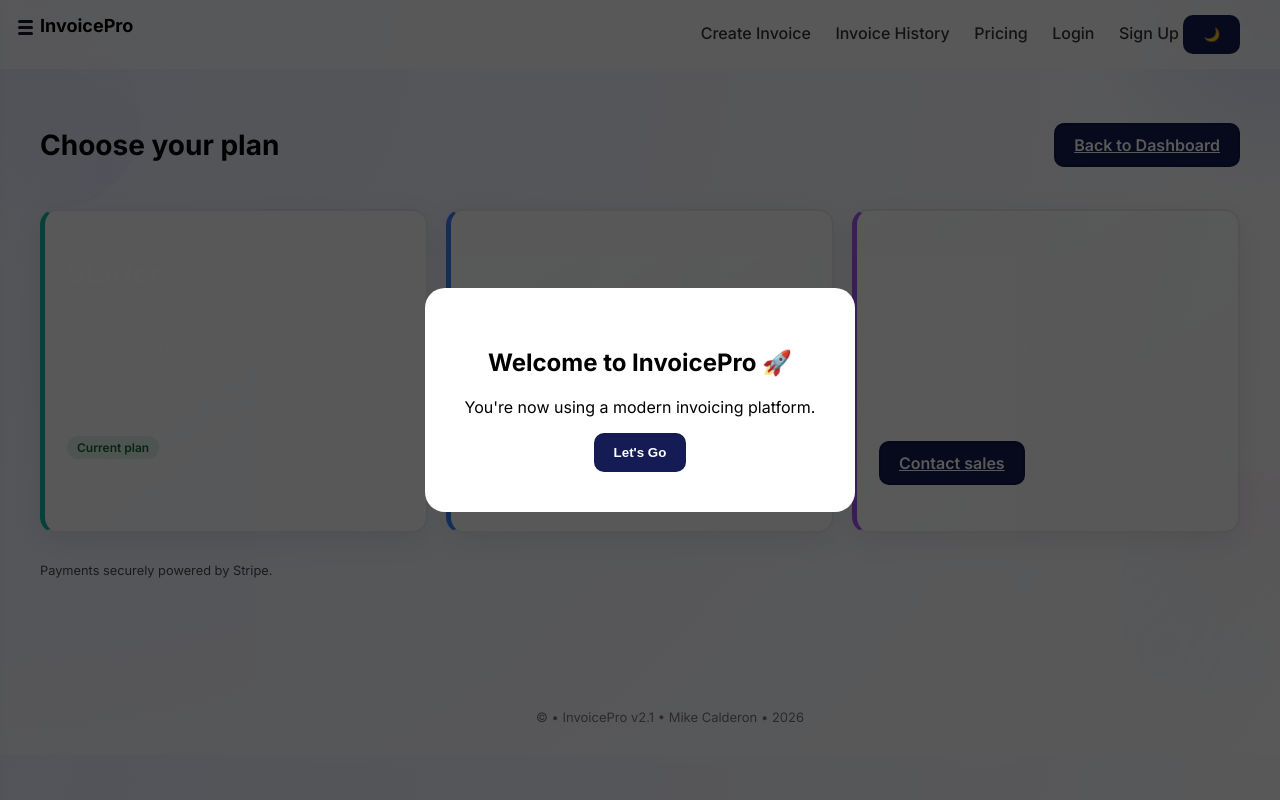
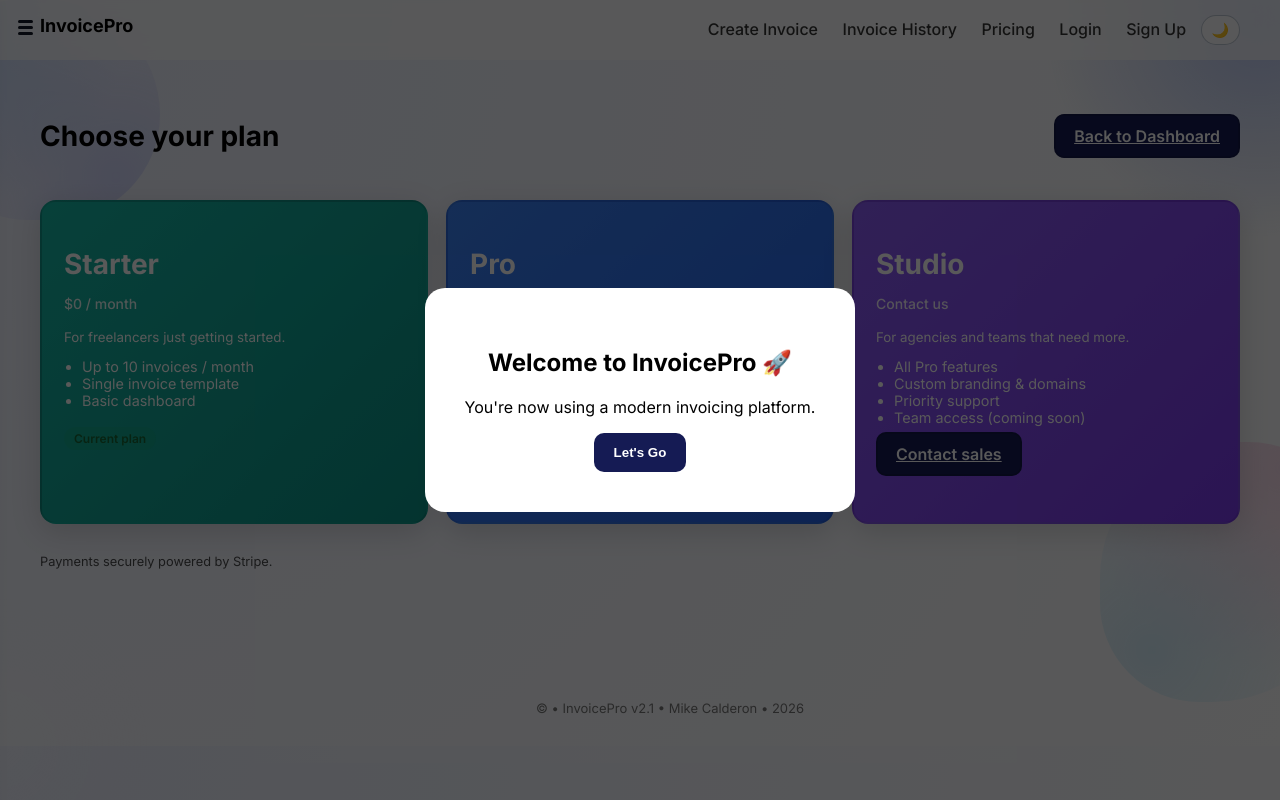
Before and after one commit to mikecalderon742-cell/invoice-app-v2, a Flask app: page /pricing in a window 1280 px wide; the page is wider, and only the part inside the window is pictured. Run offline with Flask 3, Linux system fonts and the light colour scheme; data that the repository does not hold is empty; parts of the project's set-up code (start-up, migrations or seed data) failed here and were passed over; some libraries are stand-ins or nearby versions.

Commit message:
Fix kpi cards

```diff
--- a/static/style.css
+++ b/static/style.css
@@ -356,33 +356,48 @@ body.dark .card {
 }
 
 .card.kpi {
-    backdrop-filter: blur(12px);
     border-radius: 16px;
     padding: 22px;
     position: relative;
     overflow: hidden;
-    background: linear-gradient(
-        145deg,
-        rgba(255,255,255,0.85),
-        rgba(255,255,255,0.55)
-    );
-    box-shadow: 0 8px 30px rgba(0,0,0,0.08);
+    box-shadow: 0 8px 30px rgba(0,0,0,0.15);
     transition: all 0.25s ease;
     border: 2px solid rgba(0,0,0,0.08);
 }
 
+/* 🔥 Solid colored KPI backgrounds (back like before) */
+.card.kpi.orange {
+    background: linear-gradient(135deg,#f97316,#ea580c);
+    color: #fff;
+}
+
+.card.kpi.green {
+    background: linear-gradient(135deg,#22c55e,#16a34a);
+    color: #fff;
+}
+
+.card.kpi.blue {
+    background: linear-gradient(135deg,#3b82f6,#2563eb);
+    color: #fff;
+}
+
+.card.kpi.purple {
+    background: linear-gradient(135deg,#8b5cf6,#7c3aed);
+    color: #fff;
+}
+
+.card.kpi.teal {
+    background: linear-gradient(135deg,#14b8a6,#0d9488);
+    color: #fff;
+}
+
+.card.kpi.red {
+    background: linear-gradient(135deg,#ef4444,#b91c1c);
+    color: #fff;
+}
+
 body.dark .card.kpi {
-    background: linear-gradient(
-        145deg,
-        rgba(30,30,30,0.9),
-        rgba(30,30,30,0.65)
-    );
     border: 2px solid rgba(255,255,255,0.08);
-}
-
-.card.kpi:hover {
-    transform: translateY(-6px);
-    box-shadow: 0 14px 40px rgba(0,0,0,0.15);
 }
 
 .card.kpi h2 {
@@ -393,23 +408,7 @@ body.dark .card.kpi {
 
 .card.kpi p {
     font-size: 14px;
-    opacity: 0.75;
-}
-
-.card.kpi.green { border-left: 5px solid #22c55e; }
-.card.kpi.blue { border-left: 5px solid #3b82f6; }
-.card.kpi.purple { border-left: 5px solid #a855f7; }
-.card.kpi.teal { border-left: 5px solid #14b8a6; }
-
-.card.kpi.red {
-    background: #dc2626;
-    color: white;
-}
-
-.card.kpi.red h2,
-.card.kpi.red p,
-.card.kpi.red small {
-    color: white;
+    opacity: 0.9;
 }
 
 /* KPI hover depth */
@@ -556,6 +555,39 @@ body.dark .hamburger span {
 .sidebar-link.active {
     background: linear-gradient(90deg, var(--accent), var(--accent-dark));
     color: white;
+}
+
+/* Decorative stripe on sidebar */
+.sidebar::before {
+    content: "";
+    position: absolute;
+    top: 70px;
+    left: 0;
+    width: 4px;
+    height: 120px;
+    background: linear-gradient(180deg, #6366f1, #22c55e);
+    border-radius: 0 999px 999px 0;
+    opacity: 0.7;
+}
+
+/* ========================= */
+/* THEME TOGGLE BUTTON */
+/* ========================= */
+
+.theme-toggle {
+    border-radius: 999px;
+    border: 1px solid rgba(148,163,184,0.6);
+    background: rgba(255,255,255,0.85);
+    padding: 6px 10px;
+    margin-left: 10px;
+    cursor: pointer;
+    font-size: 14px;
+}
+
+body.dark .theme-toggle {
+    background: rgba(15,23,42,0.9);
+    color: #e5e7eb;
+    border-color: rgba(148,163,184,0.8);
 }
 
 /* ========================= */
@@ -739,18 +809,19 @@ body.dark input {
 }
 
 /* ========================= */
-/* BACKGROUND GLOW */
-/* ========================= */
-
+/* BACKGROUND GLOW + DOODLES */
+/* ========================= */
+
+/* Global glow */
 body::before {
     content: "";
     position: fixed;
     top: -200px;
     right: -200px;
-    width: 400px;
-    height: 400px;
+    width: 440px;
+    height: 440px;
     background: radial-gradient(circle, var(--accent-light), transparent 70%);
-    opacity: 0.15;
+    opacity: 0.28;
     z-index: -2;
 }
 
@@ -761,12 +832,55 @@ body::after {
     pointer-events: none;
     width: 300px;
     height: 300px;
-    background: radial-gradient(circle, rgba(255,255,255,0.15), transparent 70%);
+    background: radial-gradient(circle, rgba(255,255,255,0.2), transparent 70%);
     border-radius: 50%;
     transform: translate(-50%, -50%);
     z-index: 0;
     left: var(--x);
     top: var(--y);
+}
+
+/* Container doodles – more visible now */
+.container::before,
+.container::after {
+    content: "";
+    position: absolute;
+    z-index: -1;
+    pointer-events: none;
+}
+
+/* Top-left blob */
+.container::before {
+    width: 220px;
+    height: 220px;
+    top: -60px;
+    left: -60px;
+    background:
+        radial-gradient(circle at 10% 20%, rgba(59,130,246,0.4), transparent 60%),
+        radial-gradient(circle at 80% 80%, rgba(129,140,248,0.55), transparent 70%);
+    border-radius: 40% 60% 55% 45%;
+    opacity: 0.45;
+}
+
+/* Bottom-right blob */
+.container::after {
+    width: 260px;
+    height: 260px;
+    right: -80px;
+    bottom: -80px;
+    background:
+        radial-gradient(circle at 20% 80%, rgba(56,189,248,0.4), transparent 60%),
+        radial-gradient(circle at 70% 10%, rgba(244,114,182,0.5), transparent 70%);
+    border-radius: 55% 45% 60% 40%;
+    opacity: 0.45;
+}
+
+/* Make doodles slightly brighter in dark mode */
+body.dark .container::before,
+body.dark .container::after,
+body.dark .hero::before,
+body.dark .form-wrapper::before {
+    opacity: 0.55;
 }
 
 /* ========================= */
@@ -1448,165 +1565,28 @@ body.dark .badge.draft {
 }
 
 /* =============================== */
-/* TOP CLIENTS BLOCK (optional hooks) */
+/* TOP CLIENTS BLOCK (extra hooks) */
 /* =============================== */
 
 .top-clients {
     margin-top: 18px;
 }
 
-.top-clients-list {
-    display: flex;
-    flex-direction: column;
-    gap: 10px;
-}
-
-.top-client-row {
-    display: flex;
-    align-items: center;
-    justify-content: space-between;
-    gap: 14px;
-    flex-wrap: wrap;
-    padding: 12px 14px;
-    border-radius: 12px;
-    border: 1px solid rgba(255,255,255,0.08);
-}
-
-.tc-left {
-    flex: 1 1 260px;
-    min-width: 220px;
-}
-
-.tc-name {
-    font-weight: 700;
-    margin-bottom: 8px;
-}
-
-.tc-bar {
-    height: 8px;
-    border-radius: 999px;
-    background: rgba(255,255,255,0.10);
-    overflow: hidden;
-}
-
-.tc-bar-fill {
-    height: 100%;
-    border-radius: 999px;
-    background: rgba(99, 102, 241, 0.95);
-}
-
-.tc-right {
-    display: flex;
-    align-items: baseline;
-    justify-content: flex-end;
-    gap: 14px;
-    white-space: nowrap;
-}
-
-.tc-amount {
-    font-weight: 800;
-}
-
-.tc-count {
-    opacity: 0.8;
-    font-size: 0.95em;
-}
-
-@media (max-width: 520px) {
-    .tc-right {
-        width: 100%;
-        justify-content: flex-start;
-        white-space: normal;
-    }
-}
-
-/* =============================== */
-/* ILLUSTRATIVE DOODLES (SUBTLE) */
-/* =============================== */
-
-/* Soft geometric doodles behind the main container */
-.container::before,
-.container::after {
-    content: "";
-    position: absolute;
-    z-index: -1;
-    pointer-events: none;
-    opacity: 0.14;
-    filter: blur(0.2px);
-}
-
-/* Top-left doodle */
-.container::before {
-    width: 180px;
-    height: 180px;
-    top: -40px;
-    left: -40px;
-    background:
-        radial-gradient(circle at 10% 20%, rgba(59,130,246,0.25), transparent 60%),
-        radial-gradient(circle at 80% 80%, rgba(129,140,248,0.4), transparent 70%);
-    border-radius: 40% 60% 55% 45%;
-}
-
-/* Bottom-right doodle */
-.container::after {
-    width: 220px;
-    height: 220px;
-    right: -60px;
-    bottom: -60px;
-    background:
-        radial-gradient(circle at 20% 80%, rgba(56,189,248,0.3), transparent 60%),
-        radial-gradient(circle at 70% 10%, rgba(244,114,182,0.35), transparent 70%);
-    border-radius: 55% 45% 60% 40%;
-}
-
-/* Hero scribble / line-art accent */
-.hero::before {
-    content: "";
-    position: absolute;
-    inset: 16px 24px auto auto;
-    width: 160px;
-    height: 80px;
-    background-image:
-        linear-gradient(120deg, rgba(255,255,255,0.55) 0, transparent 60%),
-        radial-gradient(circle at 0 100%, rgba(15,23,42,0.15), transparent 70%);
-    mix-blend-mode: screen;
-    opacity: 0.28;
-    border-radius: 999px;
-}
-
-/* Form wrapper doodle accent */
-.form-wrapper::before {
-    content: "";
-    position: absolute;
-    top: -24px;
-    left: 12px;
-    width: 120px;
-    height: 60px;
-    border-radius: 999px;
-    background:
-        linear-gradient(90deg, rgba(21,27,84,0.12), transparent 70%),
-        radial-gradient(circle at 100% 0, rgba(59,130,246,0.3), transparent 70%);
-    opacity: 0.25;
-    pointer-events: none;
-}
-
-/* Sidebar decorative stripe */
-.sidebar::before {
-    content: "";
-    position: absolute;
-    top: 70px;
-    left: 0;
-    width: 4px;
-    height: 120px;
-    background: linear-gradient(180deg, #6366f1, #22c55e);
-    border-radius: 0 999px 999px 0;
-    opacity: 0.7;
-}
-
-/* Make sure doodles stay subtle in dark mode */
-body.dark .container::before,
-body.dark .container::after,
-body.dark .hero::before,
-body.dark .form-wrapper::before {
-    opacity: 0.18;
-}
+/* =============================== */
+/* EMPTY STATE */
+/* =============================== */
+
+.empty-state {
+    text-align: center;
+    padding: 70px 20px;
+    opacity: 0.85;
+}
+
+.empty-state h3 {
+    font-size: 22px;
+    margin-bottom: 10px;
+}
+
+.empty-state p {
+    margin-bottom: 20px;
+}
--- a/templates/base.html
+++ b/templates/base.html
@@ -2,7 +2,6 @@
 <html lang="en">
 <head>
     <meta charset="UTF-8">
-    <head>
     <title>{{ business_profile.business_name or "InvoicePro" }}</title>
     <meta name="viewport" content="width=device-width, initial-scale=1.0">
 
@@ -10,7 +9,8 @@
     <script src="https://cdn.jsdelivr.net/npm/chart.js"></script>
 
     <link rel="stylesheet" href="{{ url_for('static', filename='style.css') }}">
-        <style>
+
+    <style>
     :root {
         {% if business_profile.brand_color %}
         --accent: {{ business_profile.brand_color }};
@@ -20,7 +20,6 @@
         {% endif %}
     }
     </style>
-</head>
 </head>
 <body class="light fade-out">
 
```
Also changed, not shown: other parts of static/style.css (+55 -14 lines), templates/invoices.html (+22 -13 lines).
